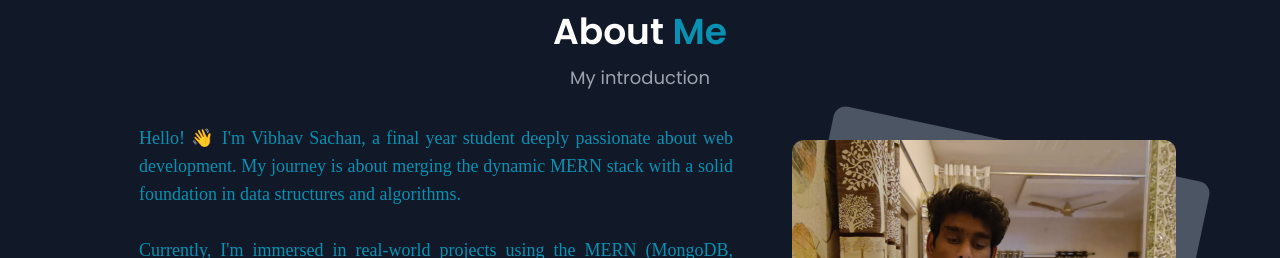
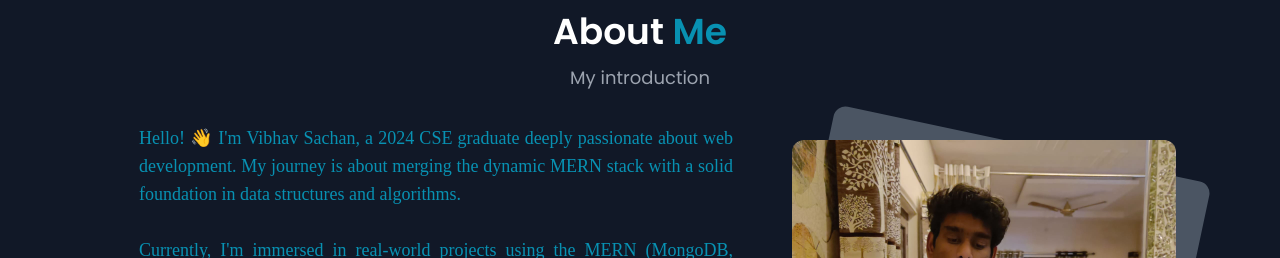
Before and after one commit to VibhavSachan46/react_portfolio-main, a React (Vite) app: page / in a window 1280 px wide. Shown: the part 860-1118 px from the top of the page. Built offline with nearby package versions, Linux system fonts and the light colour scheme.

Commit message:
info updated

```diff
--- a/src/components/About.jsx
+++ b/src/components/About.jsx
@@ -14,7 +14,7 @@ const About = () => {
             <div className="text-gray-300 my-3">
 
               <p className="text-justify leading-7 w-11/12 mx-auto text-cyan-600 bg-transparent transition-transform duration-300 ease-in-out hover:scale-105 hover:brightness-110 ">
-                Hello! 👋 I'm Vibhav Sachan, a final year student deeply passionate about web development. My journey is about merging the dynamic MERN stack with a solid foundation in data structures and algorithms.
+                Hello! 👋 I'm Vibhav Sachan, a 2024 CSE graduate deeply passionate about web development. My journey is about merging the dynamic MERN stack with a solid foundation in data structures and algorithms.
               </p>
               <br />
 
```
